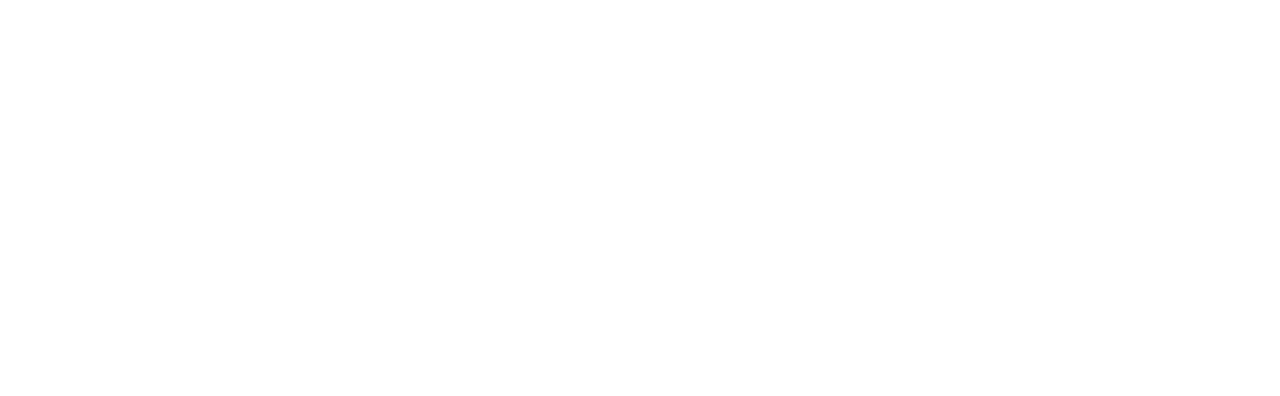
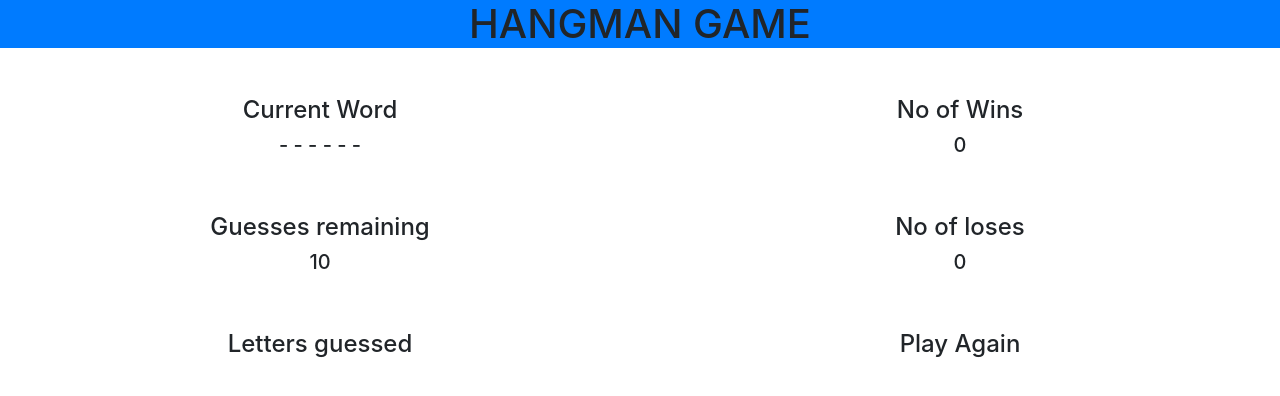
Before and after one commit to Deepastar/Word-Guess-Game, a plain HTML site: page index.html in a window 1280 px wide. Drawn offline with nearby package versions, Linux system fonts and the light colour scheme.

Commit message:
created html, script files

```diff
--- a/assets/javascript/game.js
+++ b/assets/javascript/game.js
@@ -0,0 +1,33 @@
+var winsCount = 0;
+var lossCount = 0;
+var remGuesses = 10;
+var guessedLetters = [];
+
+function initialize() {
+
+    var wordToGuess = getNewWordToGuess();
+
+    document.getElementById("winsCount").innerHTML = winsCount;
+    document.getElementById("lossCount").innerHTML = lossCount;
+    var dashArray = [];
+
+    for(var i = 0; i < wordToGuess.length; i++){
+        dashArray.push("-");
+    }
+    document.getElementById("currentWord").innerHTML = dashArray.join(" ");
+    document.getElementById("remGuess").innerHTML = remGuesses;
+}
+
+function getNewWordToGuess(){
+    var wordsArray = ["apple", "banana", "mango", "orange", "pineapple"];
+    var randomIndex = Math.floor(Math.random() * 5);
+    return wordsArray[randomIndex];
+}
+
+document.onkeydown = function(event){
+    var letter = event.key;
+    if(!guessedLetters.includes(letter, 0)){
+        guessedLetters.push(letter);
+    }
+    document.getElementById("charGuessed").innerHTML = guessedLetters;
+}
--- a/index.html
+++ b/index.html
@@ -1,12 +1,64 @@
 <!DOCTYPE <!DOCTYPE html>
 <html>
+
 <head>
     <meta charset="utf-8" />
-    <meta http-equiv="X-UA-Compatible" content="IE=edge">
     <title>Hangman Game</title>
+    <link rel="stylesheet" href="https://stackpath.bootstrapcdn.com/bootstrap/4.1.2/css/bootstrap.min.css" integrity="sha384-Smlep5jCw/wG7hdkwQ/Z5nLIefveQRIY9nfy6xoR1uRYBtpZgI6339F5dgvm/e9B"
+        crossorigin="anonymous">
+</head>
 
-</head>
 <body>
+    <script src="assets/javascript/game.js"></script>
 
+    <div class="container-fluid">
+
+        <div class="row text-center d-block bg-primary">
+
+            <div class="col-sm-12">
+                <h1>HANGMAN GAME</h1>
+            </div>
+
+        </div>
+
+
+        <div class="row align-items-center text-center mt-5">
+            <div class="col-sm-6">
+                <h4>Current Word</h4>
+                <h5 id="currentWord"></h5>
+            </div>
+            <div class="col-sm-6">
+                <h4>No of Wins</h4>
+                <h5 id="winsCount"></h5>
+            </div>
+        </div>
+
+        <div class="row align-items-center text-center mt-5">
+            <div class="col-sm-6">
+                <h4>Guesses remaining</h4>
+                <h5 id="remGuess"></h5>
+            </div>
+            <div class="col-sm-6">
+                <h4>No of loses</h4>
+                <h5 id="lossCount"></h5>
+            </div>
+        </div>
+
+        <div class="row align-items-center text-center mt-5">
+            <div class="col-sm-6">
+                <h4>Letters guessed</h4>
+                <h5 id="charGuessed"></h5>
+            </div>
+            <div class="col-sm-6">
+                <h4>Play Again</h4>
+            </div>
+        </div>
+    </div>
+
+
+    <script>
+        initialize();
+    </script>
 </body>
+
 </html>
```
